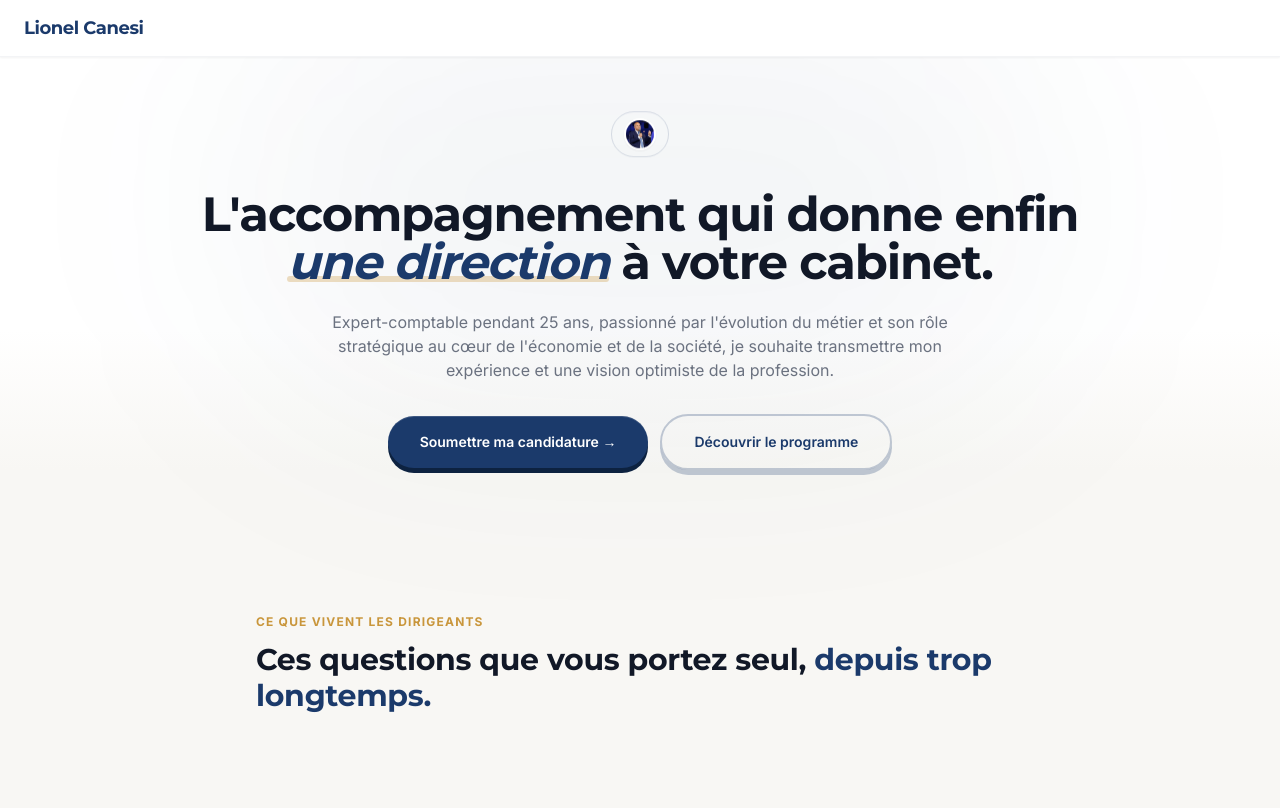
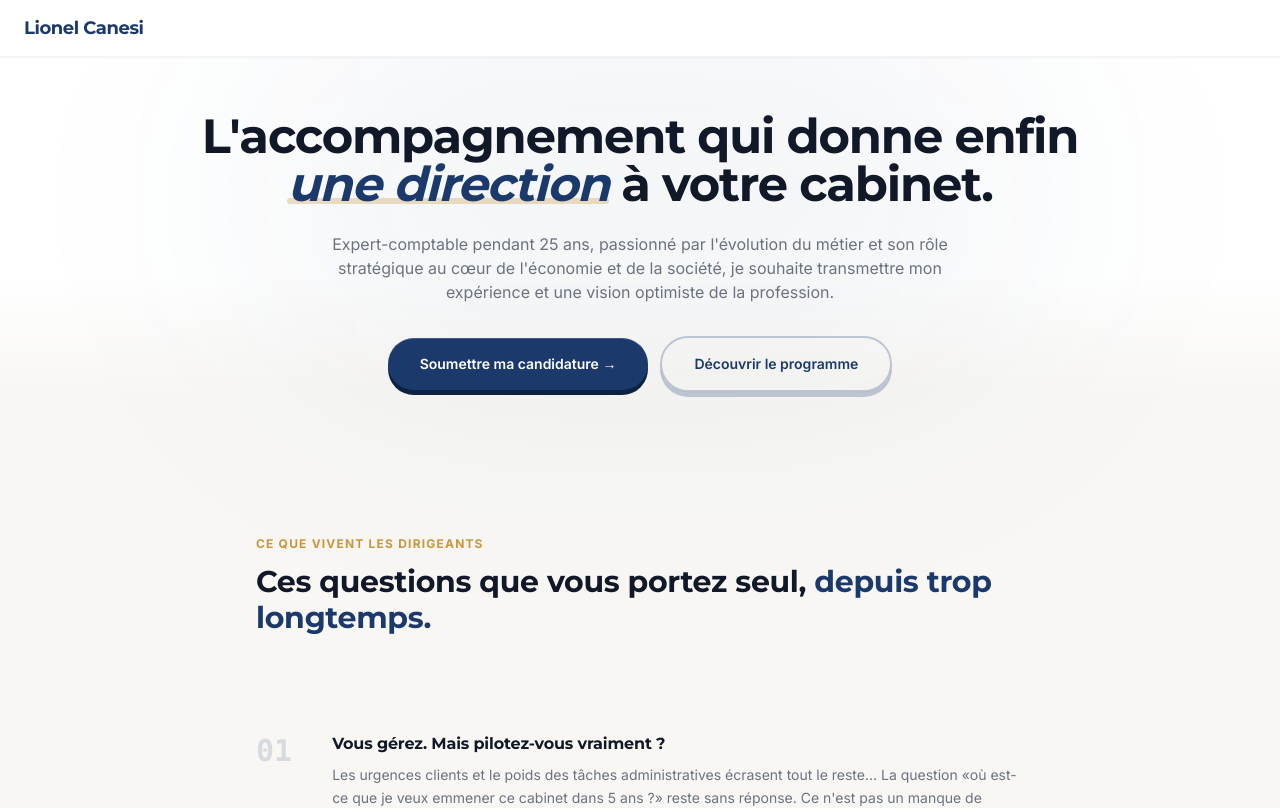
Before and after one commit to Bloodesign/lcanesi, a React (Vite) app: page / in a window 1280 px wide. Shown: the top 808 px of the page. Built offline with nearby package versions, Linux system fonts and the light colour scheme.

Commit message:
fix: suppression photo ronde hero

```diff
--- a/src/components/Hero.tsx
+++ b/src/components/Hero.tsx
@@ -6,14 +6,6 @@ const Hero = () => {
 
             <div className="container relative z-10 text-center flex flex-col items-center px-6 pb-28">
 
-                {/* Badge photo */}
-                <div className="mb-8 inline-flex items-center gap-1.5 bg-[#1B3A6B]/6 border border-[#1B3A6B]/15 rounded-full px-3 py-1.5 animate-float-gentle">
-                    <img
-                        src="/personne%201.jpg"
-                        alt="Lionel Canesi"
-                        className="w-8 h-8 rounded-full object-cover object-top border-2 border-white shadow-sm"
-                    />
-                </div>
 
                 {/* Main title */}
                 <h1 className="text-3xl md:text-4xl lg:text-5xl font-bold tracking-tight mb-6 max-w-4xl mx-auto leading-[1.1] text-[#111827]">
```
